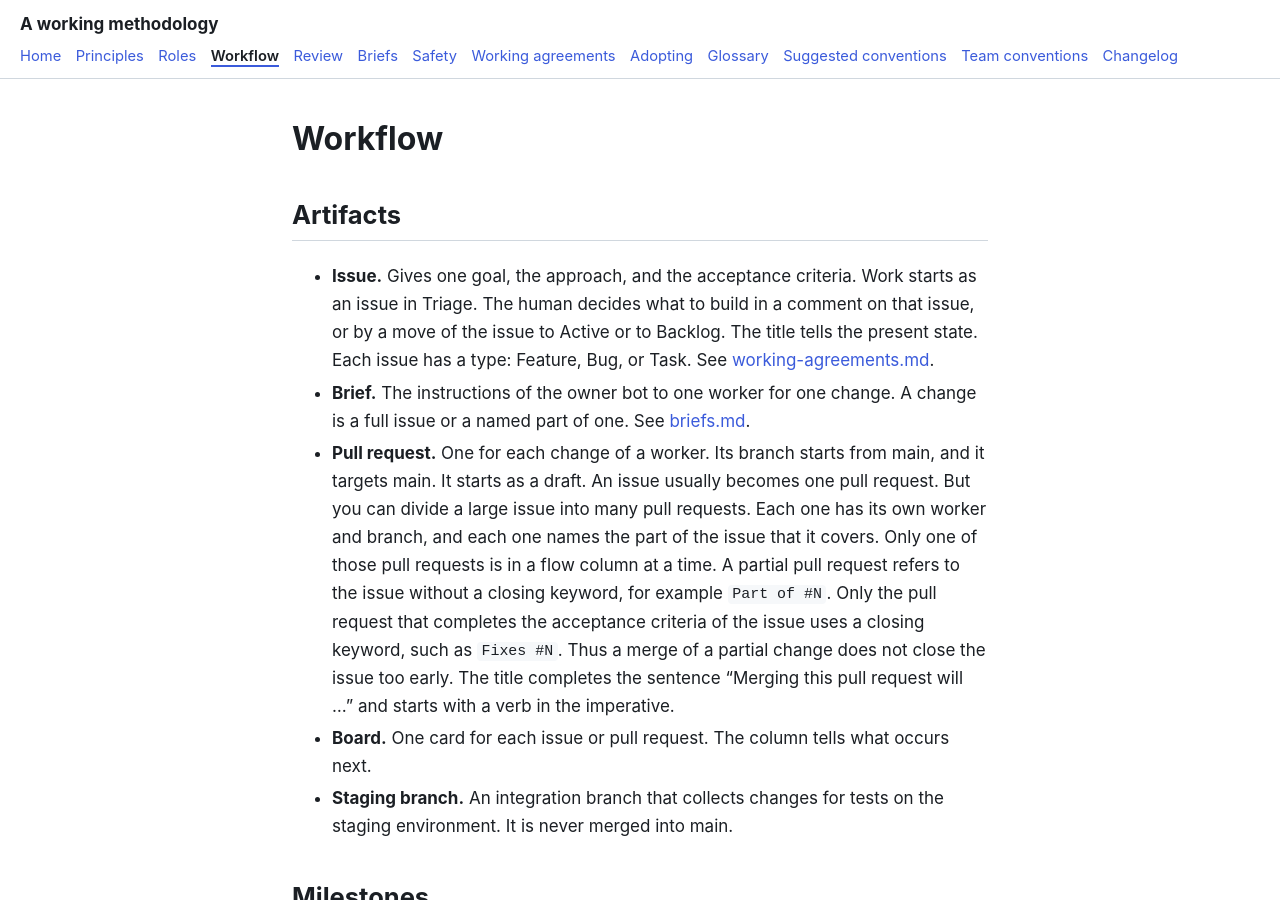
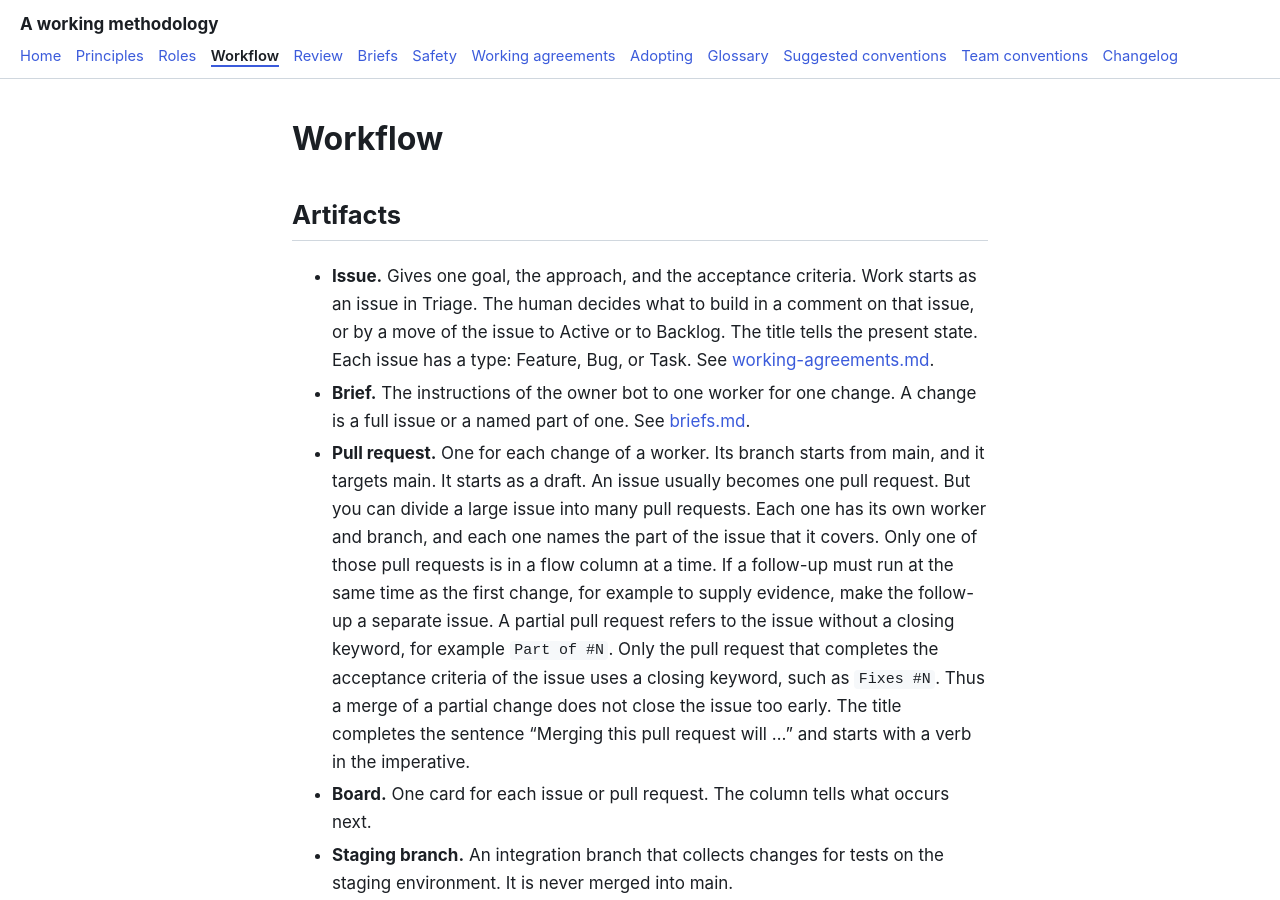
Before and after one commit to tangentcode/methodology, a Jekyll site: the page built from workflow.md, in a window 1280 px wide and 900 px high. Built offline with Jekyll 4.4.1, drawn with Linux system fonts in a browser that asks for light colours; our own code applies the rules of GitHub Pages for plain Markdown files; some of the changed text lies outside the part shown.

Commit message:
Make a concurrent evidence follow-up a separate issue
If a follow-up must run at the same time as the first change, for
example to supply screenshots, it is a separate issue. Then each
change has one Active card and one pull request in a flow column,
and the circular wait can still be broken.

```diff
--- a/workflow.md
+++ b/workflow.md
@@ -4,7 +4,7 @@
 
 - **Issue.** Gives one goal, the approach, and the acceptance criteria. Work starts as an issue in Triage. The human decides what to build in a comment on that issue, or by a move of the issue to Active or to Backlog. The title tells the present state. Each issue has a type: Feature, Bug, or Task. See [working-agreements.md](working-agreements.md).
 - **Brief.** The instructions of the owner bot to one worker for one change. A change is a full issue or a named part of one. See [briefs.md](briefs.md).
-- **Pull request.** One for each change of a worker. Its branch starts from main, and it targets main. It starts as a draft. An issue usually becomes one pull request. But you can divide a large issue into many pull requests. Each one has its own worker and branch, and each one names the part of the issue that it covers. Only one of those pull requests is in a flow column at a time. A partial pull request refers to the issue without a closing keyword, for example `Part of #N`. Only the pull request that completes the acceptance criteria of the issue uses a closing keyword, such as `Fixes #N`. Thus a merge of a partial change does not close the issue too early. The title completes the sentence "Merging this pull request will ..." and starts with a verb in the imperative.
+- **Pull request.** One for each change of a worker. Its branch starts from main, and it targets main. It starts as a draft. An issue usually becomes one pull request. But you can divide a large issue into many pull requests. Each one has its own worker and branch, and each one names the part of the issue that it covers. Only one of those pull requests is in a flow column at a time. If a follow-up must run at the same time as the first change, for example to supply evidence, make the follow-up a separate issue. A partial pull request refers to the issue without a closing keyword, for example `Part of #N`. Only the pull request that completes the acceptance criteria of the issue uses a closing keyword, such as `Fixes #N`. Thus a merge of a partial change does not close the issue too early. The title completes the sentence "Merging this pull request will ..." and starts with a verb in the imperative.
 - **Board.** One card for each issue or pull request. The column tells what occurs next.
 - **Staging branch.** An integration branch that collects changes for tests on the staging environment. It is never merged into main.
 
@@ -58,7 +58,7 @@
 
 If the issue has open questions when the human moves it to Active, the worker takes the default or recommended answer and builds it. It does not ask the human again for those questions. It states which default it took in the pull request body. The card does not go to Needs Input for those questions.
 
-Active holds only open issues that are assigned to the swarm, that do not have the `work2` label, and that have exactly one open linked pull request in a flow column (In Progress, Auto Review, Needs Input, Pending, or Human Review). The number of cards in Active equals the number of pull requests in those flow columns. To keep that equality true, a pull request of a `work2` issue does not go into a flow column, and an issue has only one pull request in a flow column at a time. The pull request card of an Active issue moves through the flow columns. Do not move the issue card through those columns. Do not remove the issue from the board while that linked pull request is open.
+Active holds only open issues that are assigned to the swarm, that do not have the `work2` label, and that have exactly one open linked pull request in a flow column (In Progress, Auto Review, Needs Input, Pending, or Human Review). The number of cards in Active equals the number of pull requests in those flow columns. To keep that equality true, a pull request of a `work2` issue does not go into a flow column, and an issue has only one pull request in a flow column at a time. If a follow-up must run at the same time as the first change, make the follow-up a separate issue. The pull request card of an Active issue moves through the flow columns. Do not move the issue card through those columns. Do not remove the issue from the board while that linked pull request is open.
 
 When the issue no longer has exactly one open linked pull request in a flow column, it goes out of Active. If a pull request used `Fixes` (or an equivalent closing phrase) and GitHub closed the issue, the issue card goes to Done. If the issue is still open, it goes back to Triage or Backlog, as necessary.
 
@@ -216,7 +216,7 @@
 
 A block must point in one direction only. Sometimes a change cannot show its evidence itself. For example, it adds code that nothing on the screen uses yet. Then the screenshot must come from the follow-up change that uses the code. The follow-up must not wait for the first change to merge, because the first change cannot go into Human Review without that evidence. That is a circular wait, and the two changes do not move. Do this:
 
-- Start the follow-up immediately. Its branch starts from main, with the branch of the first change merged into it. Its pull request targets main and names the first change as its blocker.
+- Start the follow-up immediately, as a separate issue. Then each change has its own Active card and its own pull request in a flow column. The branch of the follow-up starts from main, with the branch of the first change merged into it. Its pull request targets main and names the first change as its blocker.
 - Put the staging evidence of the follow-up into the two pull request descriptions. Then the first change can pass the gate.
 - On each scan, the coordinator makes sure that the blocker of each Pending card can move forward without that card. If the blocker cannot, the coordinator immediately breaks the cycle in this way.
 
```
Also changed, not shown: adopting.md (+1 -1 lines), glossary.md (+1 -1 lines), working-agreements.md (+1 -1 lines).
